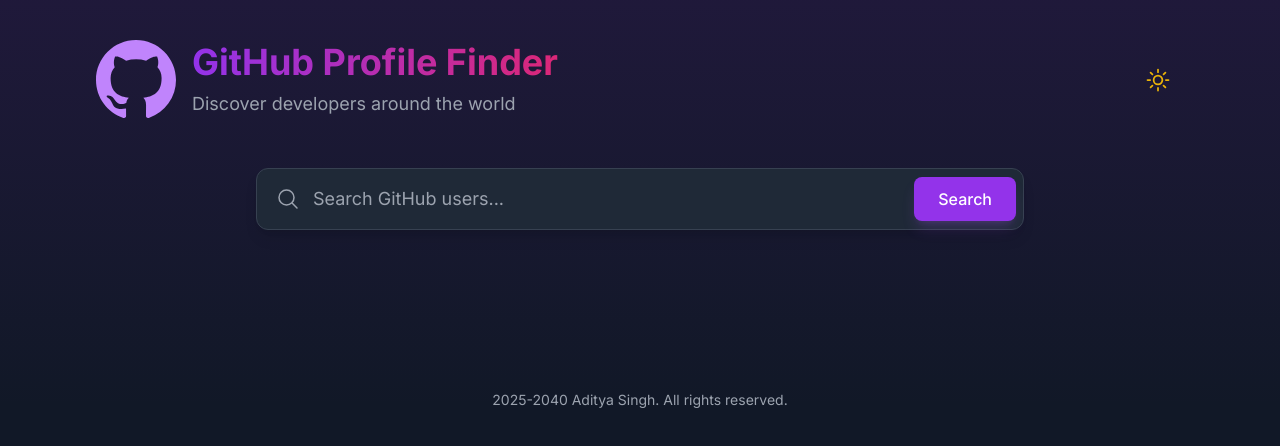
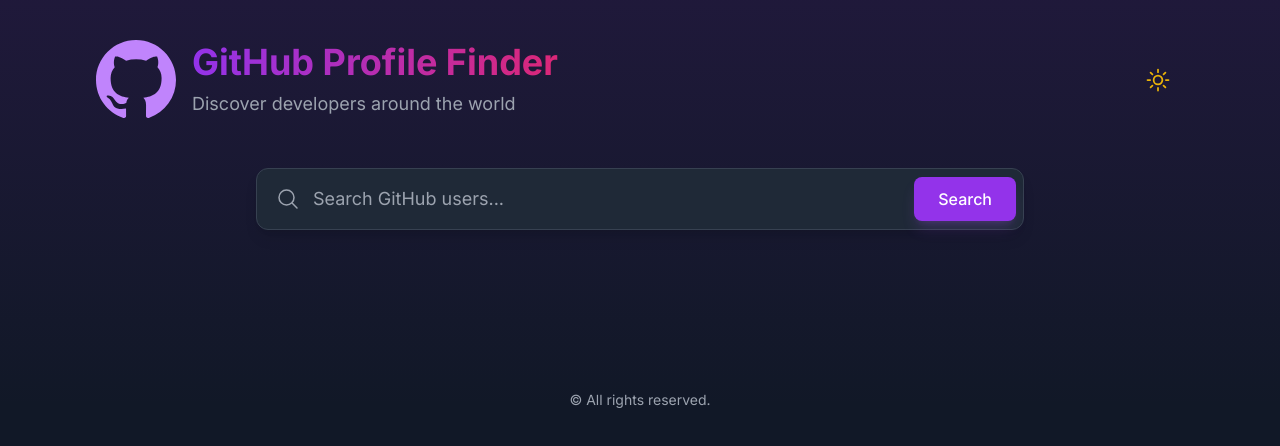
Before and after one commit to TheGuyCheese/github_profile_finder, a Next.js app: page / in a window 1280 px wide. Shown: the top 446 px of the page. Built offline with nearby package versions, Linux system fonts and the light colour scheme.

Commit message:
Update page.tsx

```diff
--- a/app/page.tsx
+++ b/app/page.tsx
@@ -237,7 +237,7 @@
       </div>
       <footer className="text-center py-8 text-gray-600 dark:text-gray-400 mt-8">
         <p className="text-sm">
-          {new Date().getFullYear()}-2040 Aditya Singh. All rights reserved.
+        © All rights reserved.
         </p>
       </footer>
     </main>
```
